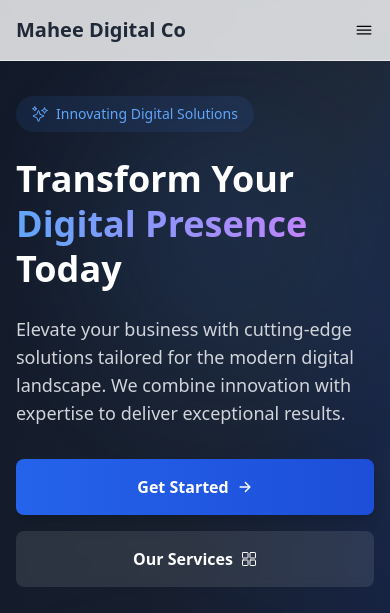
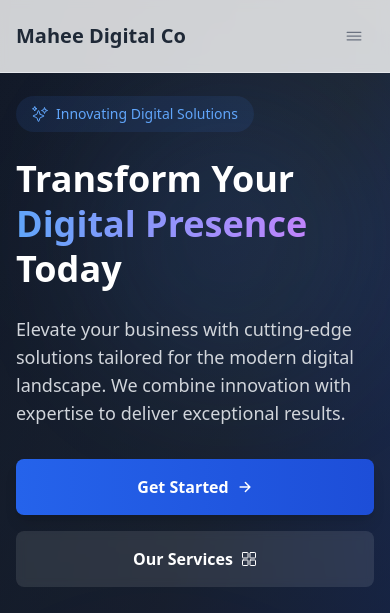
Before and after one commit to MahnoorKM/maheedigitalco, a website: page index.html in a window 390 px wide. Shown: the top 613 px of the page. Drawn offline with nearby package versions, Linux system fonts and the light colour scheme.

Commit message:
UI fixes

```diff
--- a/index.html
+++ b/index.html
@@ -17,6 +17,7 @@
             <a href="index.html" class="flex items-center space-x-3">
                 <span class="self-center text-xl font-semibold text-gray-800">Mahee Digital Co</span>
             </a>
+            <button data-collapse-toggle="navbar-default" type="button" class="inline-flex items-center p-2 w-10 h-10 justify-center text-sm text-gray-500 rounded-lg md:hidden hover:bg-gray-100 focus:outline-none focus:ring-2 focus:ring-gray-200" aria-controls="navbar-default" aria-expanded="false">
                 <span class="sr-only">Open main menu</span>
                 <ion-icon name="menu-outline" class="w-5 h-5"></ion-icon>
             </button>
@@ -343,8 +344,11 @@
 
     <script>
         // Mobile menu toggle
-        document.querySelector('[data-collapse-toggle="navbar-default"]').addEventListener('click', function() {
-            document.getElementById('navbar-default').classList.toggle('hidden');
+        const button = document.querySelector('[data-collapse-toggle="navbar-default"]');
+        const menu = document.getElementById('navbar-default');
+
+        button.addEventListener('click', function() {
+            menu.classList.toggle('hidden');
         });
     </script>
 </body>
```
Also changed, not shown: about.html (+1 -4 lines).
